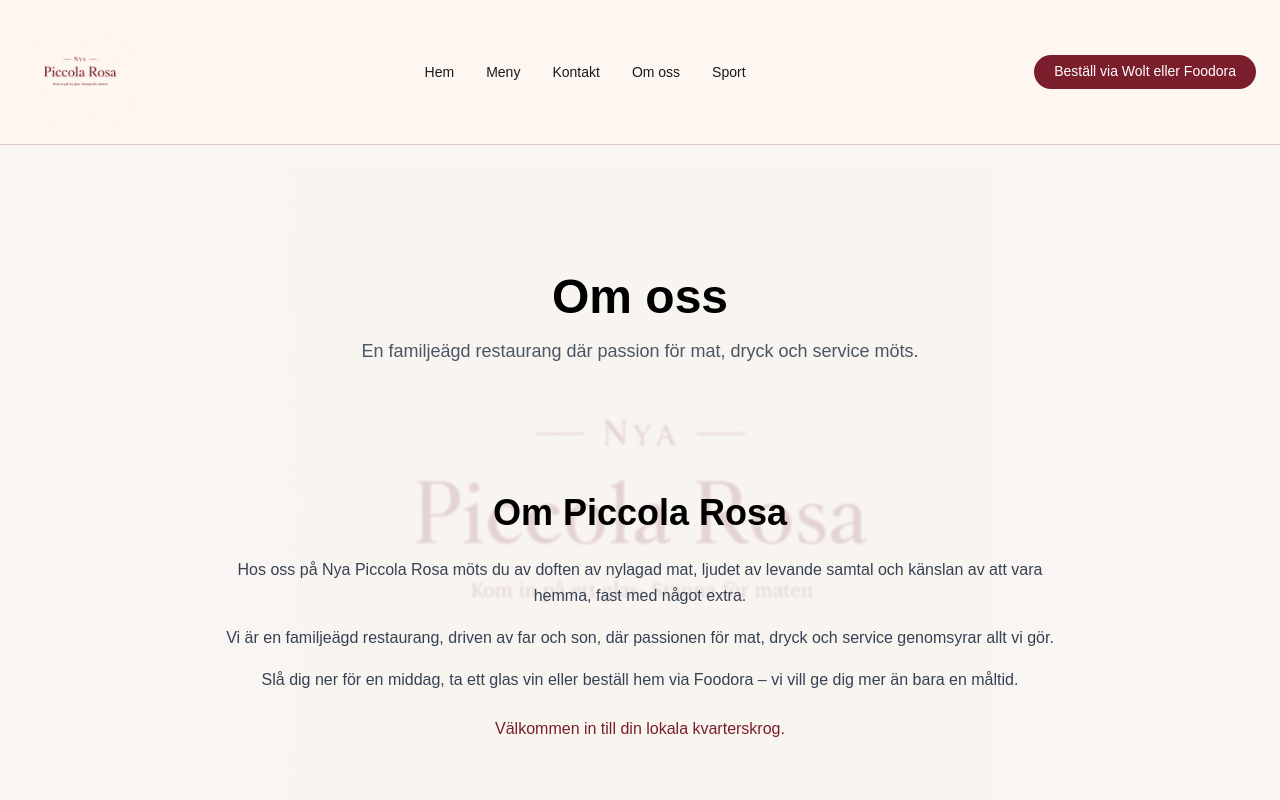
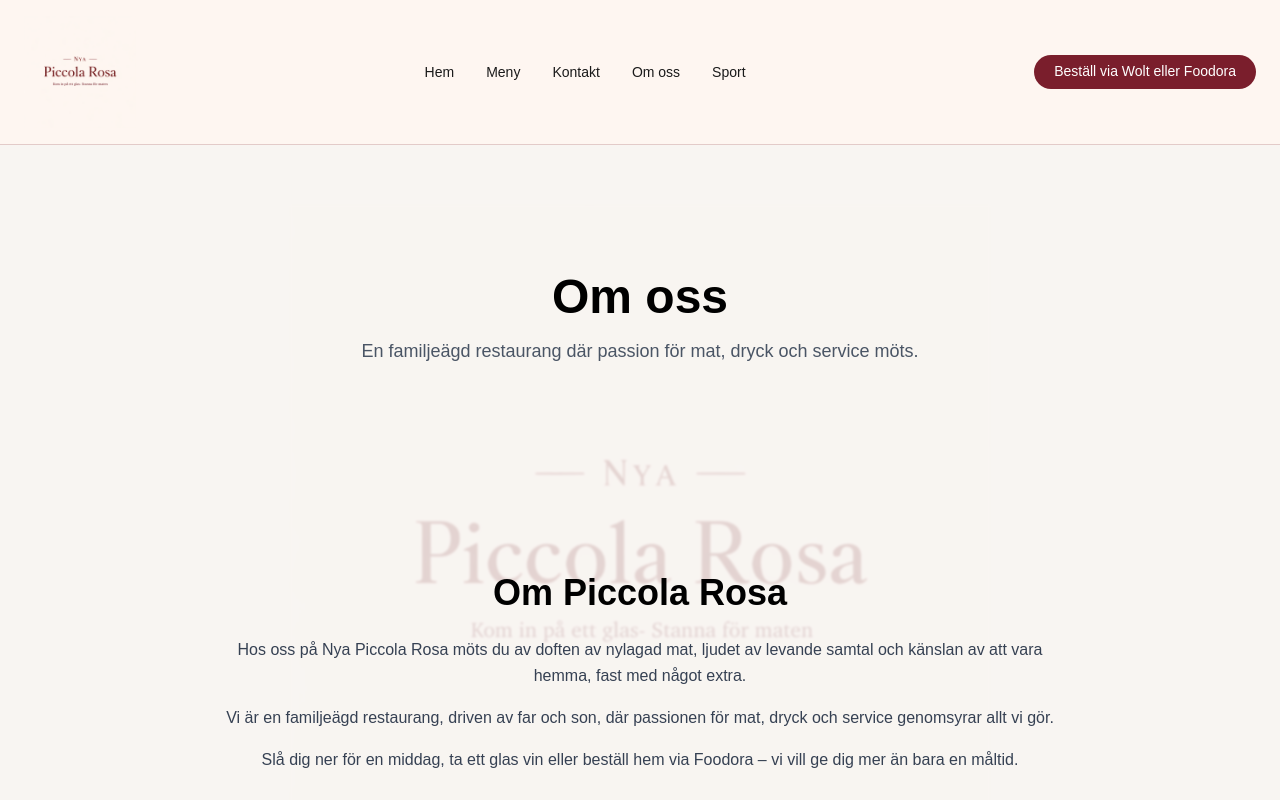
Before and after one commit to OggyOggelito/piccola-rosa-website, a Next.js app: page /om-oss in a window 1280 px wide. Shown: the top 800 px of the page. Built offline with nearby package versions, Linux system fonts and the light colour scheme.

Commit message:
About us style change with logo and text

```diff
--- a/src/app/sections/HomeAbout.tsx
+++ b/src/app/sections/HomeAbout.tsx
@@ -1,6 +1,6 @@
 export default function HomeAbout() {
   return (
-    <section className="px-6 py-16 max-w-4xl mx-auto text-center">
+    <section className="px-6 pt-28 pb-16 md:pt-36 max-w-4xl mx-auto text-center">
       <h2 className="text-3xl md:text-4xl font-semibold mb-6">
         Om Piccola Rosa
       </h2>
```
